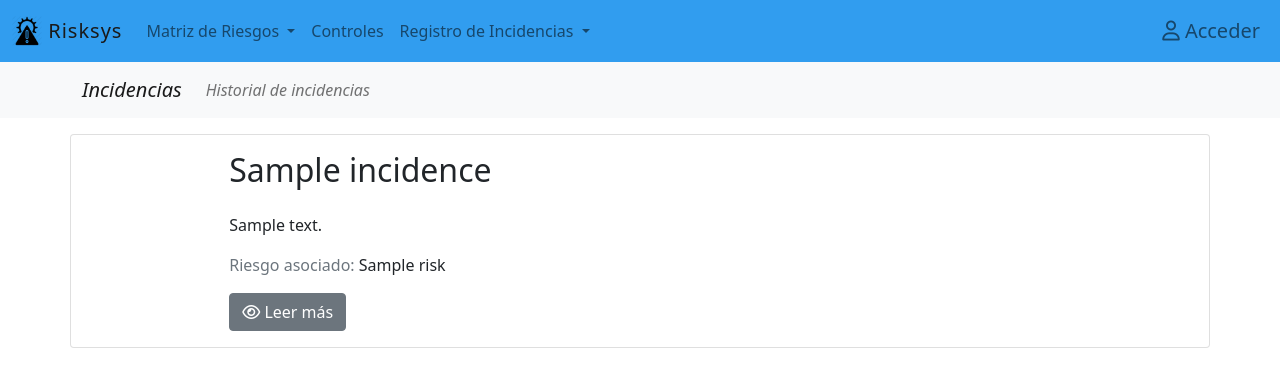
After one commit to atlasfoo/risk_audit_websys, a Django app: page /incidences/ in a window 1280 px wide. The commit adds this page. Shown: the top 387 px of the page. Run offline with Django 3.2, Linux system fonts and the light colour scheme; tables that the repository leaves empty hold one stand-in row (values such as "Sample post"); parts of the project's set-up code (start-up, migrations or seed data) failed here and were passed over; some libraries are stand-ins or nearby versions.

Commit message:
:construction: - incidences app views templates and urls

```diff
--- a/incidences/forms.py
+++ b/incidences/forms.py
@@ -8,7 +8,7 @@ class IncidenceForm(forms.ModelForm):
         model = Incidence
         fields = ['name', 'description', 'risk', 'causes', 'effects']
         widgets = {
-            'name': forms.TextInput(attrs={'class': 'form-control', 'placeholder': 'Nombre del Control'}),
+            'name': forms.TextInput(attrs={'class': 'form-control', 'placeholder': 'Incidencia'}),
             'description': forms.TextInput(attrs={'class': 'form-control'}),
             'risk': forms.Select(attrs={'class': 'form-select'}),
             'causes': forms.SelectMultiple(attrs={'class': 'form-select'}),
@@ -16,7 +16,7 @@ class IncidenceForm(forms.ModelForm):
         }
         labels = {
             'name': '',
-            'description': 'Descripción del riesgo',
+            'description': 'Descripción del evento',
             'risk': 'Riesgo asociado',
             'causes': 'Causas manifestadas',
             'effects': 'Consecuencias manifestadas',
--- a/incidences/urls.py
+++ b/incidences/urls.py
@@ -0,0 +1,9 @@
+from django.urls import path
+
+from incidences.views import *
+
+incidences_urls = ([
+                     path('', IncidencesListView.as_view(), name='list'),
+                     path('<int:pk>', IncidencesDetailView.as_view(), name='incidence'),
+                     path('create/', CreateIncidenceView.as_view(), name='create'),
+                 ], 'incidences')
--- a/incidences/views.py
+++ b/incidences/views.py
@@ -1,9 +1,11 @@
 from django.contrib.auth.decorators import login_required
+from django.http import HttpResponseRedirect
 from django.shortcuts import render
 from django.urls import reverse_lazy
 from django.utils.decorators import method_decorator
 from django.views.generic import ListView, DetailView, CreateView
 
+from incidences.forms import IncidenceForm
 from incidences.models import Incidence
 
 
@@ -16,12 +18,17 @@ class IncidencesDetailView(DetailView):
 
 
 @method_decorator(login_required, name='dispatch')
-class CreateControlView(CreateView):
+class CreateIncidenceView(CreateView):
     model = Incidence
     success_url = reverse_lazy('controls:list')
+    form_class = IncidenceForm
 
     def get_initial(self):
         """Set the user as user in session"""
         return{
-            'user': self.request.user
+            'user': self.request.user.id
         }
+
+    def form_valid(self, form):
+        form.instance.user = self.request.user
+        return super().form_valid(form)
--- a/risksys/urls.py
+++ b/risksys/urls.py
@@ -17,12 +17,14 @@ from django.contrib import admin
 from django.urls import path, include
 
 from controls.urls import controls_urls
+from incidences.urls import incidences_urls
 from risk.urls import risk_urls
 
 urlpatterns = [
     path('', include('core.urls')),
     path('risks/', include(risk_urls)),
     path('controls/', include(controls_urls)),
+    path('incidences/', include(incidences_urls)),
     path('admin/', admin.site.urls),
     path('auth/', include('django.contrib.auth.urls')),
 ]
--- /dev/null
+++ b/templates/incidences/incidence_list.html
@@ -0,0 +1,23 @@
+{% extends 'layout.html' %}
+{% load static %}
+{% block title %}Historial de incidencias{% endblock %}
+{% block body %}
+    {% include 'incidences/includes/incidences_menu.html' %}
+    <section class="container">
+        {% for incidence in object_list %}
+            <div class="row mt-3 mb-2 card">
+                <div class="col-md-9 mx-auto card-body">
+                    <h2 class="mb-4">{{ incidence.name }}</h2>
+                    <div>
+                        <p>{{ incidence.description|striptags|safe|truncatechars:"200" }}</p>
+                        <p><span class="text-muted">Riesgo asociado:</span> {{ incidence.risk.name }}</p>
+                        <div class="entry-list">
+                            <a class="btn btn-secondary" href="{% url 'incidences:incidence' incidence.id %}"><i
+                                    class="far fa-eye"></i> Leer más</a>
+                        </div>
+                    </div>
+                </div>
+            </div>
+        {% endfor %}
+    </section>
+{% endblock %}
--- /dev/null
+++ b/templates/incidences/includes/incidences_menu.html
@@ -0,0 +1,25 @@
+{% load static %}
+<script type="text/javascript" src="{% static "ckeditor/ckeditor-init.js" %}"></script>
+<script type="text/javascript" src="{% static "ckeditor/ckeditor/ckeditor.js" %}"></script>
+<link href="{% static 'vendor/css/custom_ckeditor.css' %}" rel="stylesheet">
+<nav class="navbar navbar-expand-lg navbar-light bg-light">
+    <div class="container">
+        <span class="navbar-brand" href="#"><i>Incidencias</i></span>
+        <button class="navbar-toggler" type="button" data-toggle="collapse" data-target="#nep" aria-controls="nep"
+                aria-expanded="false">
+            <span class="navbar-toggler-icon"></span>
+        </button>
+        <div class="collapse navbar-collapse" id="nep">
+            <ul class="navbar-nav mr-auto">
+                {% if request.user.is_authenticated %}
+                    <li class="nav-item">
+                        <a class="nav-link" href="{% url 'incidences:create' %}"><i>Registrar nueva incidencia</i></a>
+                    </li>
+                {% endif %}
+                <li class="nav-item">
+                    <a class="nav-link" href="{% url 'incidences:list' %}"><i>Historial de incidencias</i></a>
+                </li>
+            </ul>
+        </div>
+    </div>
+</nav>
--- a/templates/layout.html
+++ b/templates/layout.html
@@ -55,8 +55,10 @@
                             Registro de Incidencias
                         </a>
                         <ul class="dropdown-menu" aria-labelledby="navbarDropdown">
-                            <li><a class="dropdown-item" href="#">Registrar nueva incidencia</a></li>
-                            <li><a class="dropdown-item" href="#">Ver historial de incidencias</a></li>
+                            {% if request.user.is_authenticated %}
+                                <li><a class="dropdown-item" href="{% url 'incidences:create' %}">Registrar nueva incidencia</a></li>
+                            {% endif %}
+                            <li><a class="dropdown-item" href="{% url 'incidences:list' %}">Ver historial de incidencias</a></li>
                         </ul>
                     </li>
                 </ul>
```
Also changed, not shown: controls/templatetags/filters.py (added, +9 -0 lines), templates/incidences/incidence_detail.html (added, +45 -0 lines), templates/incidences/incidence_form.html (added, +18 -0 lines), controls/templatetags/__init__.py (added).
